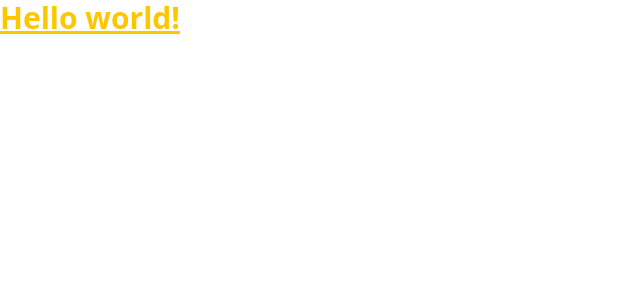
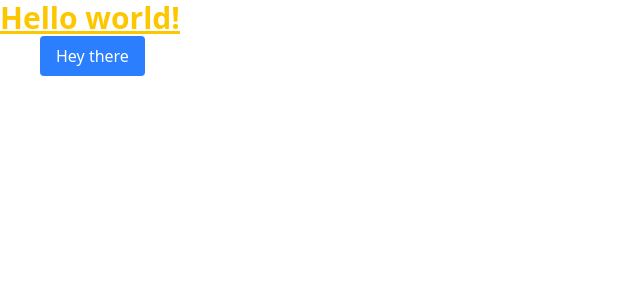
Before and after one commit to RiyaMehta16/indotech, a React (Vite) app: page / in a window 1280 px wide. Shown: the top 300 px of the page, without its empty margins (0-640 px from the left). Built offline with nearby package versions, Linux system fonts and the light colour scheme.

Commit message:
set up aceternity

```diff
--- a/package.json
+++ b/package.json
@@ -11,8 +11,10 @@
   },
   "dependencies": {
     "@tailwindcss/vite": "^4.1.6",
+    "clsx": "^2.1.1",
     "react": "^19.1.0",
     "react-dom": "^19.1.0",
+    "tailwind-merge": "^3.3.0",
     "tailwindcss": "^4.1.6"
   },
   "devDependencies": {
--- a/src/App.jsx
+++ b/src/App.jsx
@@ -1,8 +1,11 @@
+import { Button } from "./components/ui/Button";
+
 function App() {
   return (
     <div>
       {" "}
       <h1 class="text-3xl font-bold text-yellow-400 underline">Hello world!</h1>
+      <Button>Hey there</Button>
     </div>
   );
 }
--- /dev/null
+++ b/src/components/ui/Button.jsx
@@ -0,0 +1,14 @@
+import { cn } from "../../utils/cn";
+
+export function Button({ className, children }) {
+  return (
+    <button
+      className={cn(
+        "ml-10 px-4 py-2 bg-blue-500 text-white rounded",
+        className
+      )}
+    >
+      {children}
+    </button>
+  );
+}
--- /dev/null
+++ b/src/utils/cn.js
@@ -0,0 +1,6 @@
+import { clsx } from "clsx";
+import { twMerge } from "tailwind-merge";
+
+export function cn(...inputs) {
+  return twMerge(clsx(...inputs));
+}
```
Also changed, not shown: 1 other file (tests, documents, lock files or other folders).
